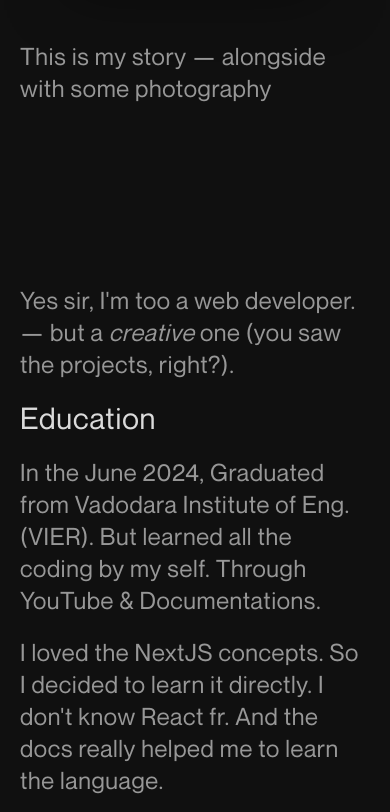
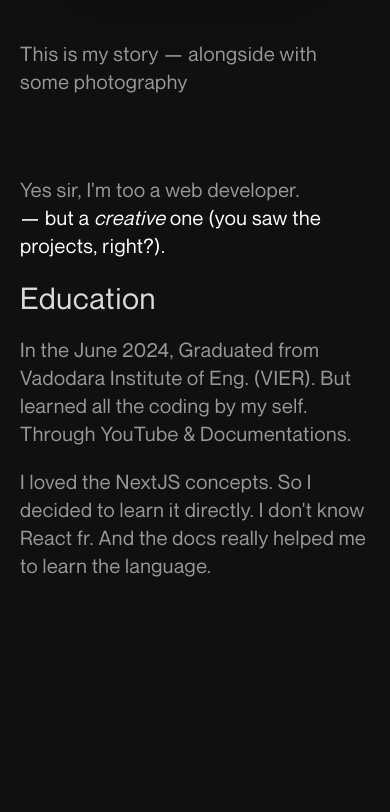
Before and after one commit to LazyCoder11/pratikt, a Next.js app: page /info in a window 390 px wide. Shown: the part 756-1568 px from the top of the page. Built offline with nearby package versions, Linux system fonts and the light colour scheme.

Commit message:
Fixed some font size on info page

```diff
--- a/app/globals.css
+++ b/app/globals.css
@@ -22,7 +22,7 @@ body {
 }
 
 .subtitle-text {
-  @apply text-2xl tracking-wide text-[#f2f2f299]
+  @apply text-xl lg:text-2xl tracking-wide
 }
 
 .background {
--- a/app/info/_components/Hero.tsx
+++ b/app/info/_components/Hero.tsx
@@ -29,7 +29,7 @@ const Hero = (props: Props) => {
   }, []);
 
   return (
-    <div className="flex flex-col gap-y-20 items-start pt-[150px] min-h-screen mb-10 px-5 lg:px-60">
+    <div className="flex flex-col gap-y-20 items-start pt-[150px] lg:min-h-screen mb-10 px-5 lg:px-60">
       <div className="flex flex-col gap-y-5 w-full">
         <div className="flex items-center h-full gap-x-4">
           <span className="size-4 rounded-full bg-white white-blur animate-pulse"></span>
@@ -71,7 +71,7 @@ const Hero = (props: Props) => {
         <div className="overflow-hidden">
           <h3
             ref={headingRef3}
-            className="subtitle-text flex flex-1 justify-end mt-10"
+            className="subtitle-text flex flex-1 justify-end mt-10 text-[#f2f2f299]"
           >
             This is my story — alongside with some photography
           </h3>
--- a/app/info/_components/Intro.tsx
+++ b/app/info/_components/Intro.tsx
@@ -17,16 +17,16 @@ const Intro = () => {
   }, []);
 
   return (
-    <div className="flex flex-col gap-y-20 items-start pt-[100px] min-h-screen px-5 lg:px-60">
-      <div className="grid gride-cols-1 md:grid-cols-2 w-full gap-x-5">
-        <div className="mt-10">
+    <div className="flex flex-col gap-y-20 items-start lg:pt-[100px] lg:min-h-screen px-5 lg:px-60">
+      <div className="grid gride-cols-1 md:grid-cols-2  w-full gap-x-5">
+        <div className="mt-10 ">
           <div className="overflow-hidden">
-            <h3 className="subtitle-text animate-text">
+            <h3 className="subtitle-text animate-text text-[#f2f2f299]">
               Yes sir, I&apos;m too a web developer.
             </h3>
           </div>
           <div className="overflow-hidden">
-            <h3 className="subtitle-text animate-text">
+            <h3 className="subtitle-text animate-text text-white">
               — but a <i>creative</i> one (you saw the projects, right?).
             </h3>
           </div>
@@ -34,16 +34,21 @@ const Intro = () => {
             <h3 className="heading-text animate-text">Education</h3>
           </div>
           <div className="overflow-hidden">
-            <h3 className="subtitle-text animate-text">
-              In the June 2024, Graduated from Vadodara Institute of Eng. (VIER). But learned all the coding by my self. Through YouTube & Documentations.
+            <h3 className="subtitle-text animate-text text-[#f2f2f299]">
+              In the June 2024, Graduated from Vadodara Institute of Eng.
+              (VIER). But learned all the coding by my self. Through YouTube &
+              Documentations.
             </h3>
           </div>
           <div className="overflow-hidden my-5">
-            <h3 className="subtitle-text animate-text">
-              I loved the NextJS concepts. So I decided to learn it directly. I don&apos;t know React fr. And the docs really helped me to learn the language.
+            <h3 className="subtitle-text animate-text text-[#f2f2f299]">
+              I loved the NextJS concepts. So I decided to learn it directly. I
+              don&apos;t know React fr. And the docs really helped me to learn
+              the language.
             </h3>
           </div>
         </div>
+        <div className="my-10">
           <div
             ref={cardRef}
             className="relative overflow-hidden rounded-3xl border dark-border p-2 md:p-3 h-full box-border featured-shadow"
@@ -59,6 +64,7 @@ const Intro = () => {
           </div>
         </div>
       </div>
+    </div>
   );
 };
 
```
Lines whose indentation alone changed are shown as unchanged.
